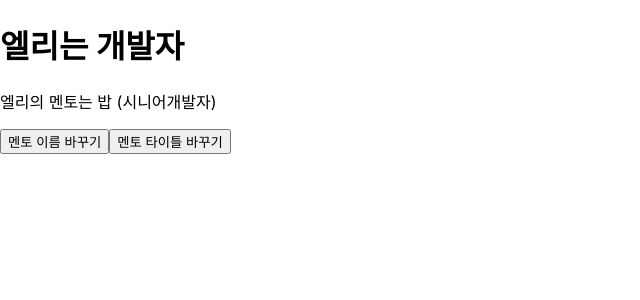
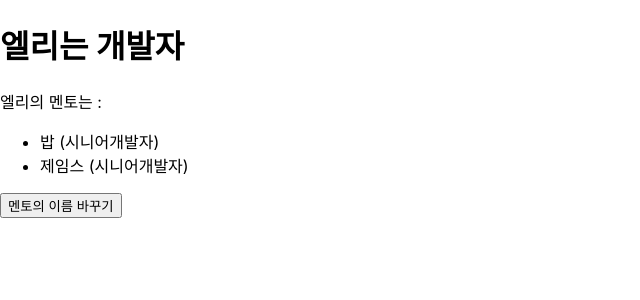
Before and after one commit to lhpark114/react-deepdive, a React (Vite) app: page / in a window 1280 px wide. Shown: the top 300 px of the page, without its empty margins (0-640 px from the left). Built offline with nearby package versions, Linux system fonts and the light colour scheme.

Commit message:
deepdive: mentors - map (replace to new mentor)

```diff
--- a/src/AppMentors.jsx
+++ b/src/AppMentors.jsx
@@ -4,7 +4,8 @@ export default function AppMentor() {
   const [person, setPerson] = useState({
     name: '엘리',
     title: '개발자',
-    mentor: [{
+    mentors: [
+      {
       name: '밥',
       title: '시니어개발자',
       },
@@ -21,16 +22,25 @@ export default function AppMentor() {
       </h1>
       <p> {person.name}의 멘토는 : </p>
       <ul>
-        {person.mentors.map((mentor, index) => {
+        {person.mentors.map((mentor, index) => (
           <li key={index}>
             {mentor.name} ({mentor.title})
           </li>
-        })}
+        ))}
       </ul>
       <button
         onClick={() => {
-          const prev = promt(`누구의 이름을 바꾸고 싶은가요?`);
-          const current = promt(`이름을 무엇으로 바꾸고 싶은가요?`);
+          const prev = prompt(`누구의 이름을 바꾸고 싶은가요?`);
+          const current = prompt(`이름을 무엇으로 바꾸고 싶은가요?`);
+          setPerson((person) => ({
+            ...person,
+            mentors: person.mentors.map((mentor) => {
+            if(mentor.name === prev) {
+              return{ ...mentor, name: current };
+            }
+              return mentor;
+          }),
+          }));
         }}
       >
         멘토의 이름 바꾸기
--- a/src/index.jsx
+++ b/src/index.jsx
@@ -2,11 +2,11 @@ import React from 'react';
 import ReactDOM from 'react-dom/client';
 import './index.css';
 import reportWebVitals from './reportWebVitals';
-import AppMentor from './AppMentor';
+import AppMentors from './AppMentors';
 
 const root = ReactDOM.createRoot(document.getElementById('root'));
 root.render(
   <React.StrictMode>
-    <AppMentor />
+    <AppMentors />
   </React.StrictMode>
 );
```
